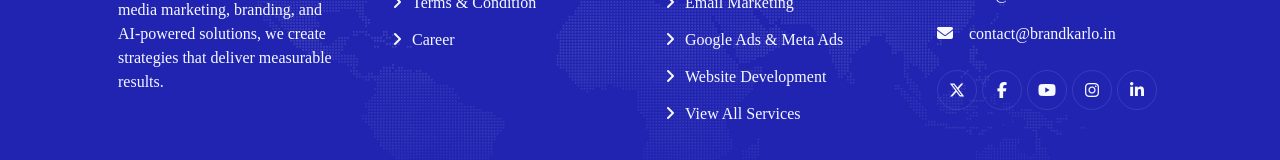
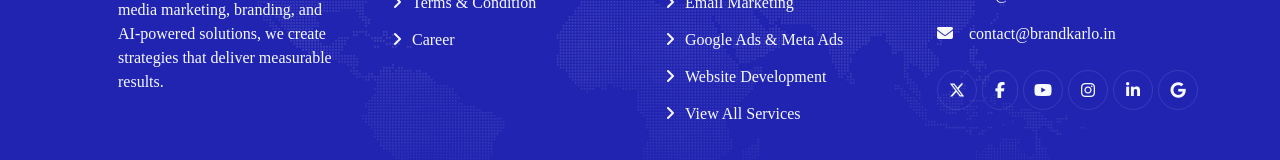
Before and after one commit to ns377792/brandkarlo-nextjs, a Next.js app: page / in a window 1280 px wide. Shown: the part 6361-6521 px from the top of the page. Built offline with nearby package versions, Linux system fonts and the light colour scheme.

Commit message:
add google busines profile at website footer

```diff
--- a/app/layout.js
+++ b/app/layout.js
@@ -80,6 +80,7 @@ export default function RootLayout({ children }) {
                 "https://www.instagram.com/brand_karlo/",
                 "https://www.linkedin.com/in/brandkarlo-in-11326327a/",
                 "https://youtube.com/@Brand_Karlo",
+                "https://share.google/jWxjIprWbC4sWoHXZ",
               ],
             }),
           }}
--- a/components/Footer.js
+++ b/components/Footer.js
@@ -46,6 +46,7 @@ export default function Footer() {
               <a className="btn btn-outline-light btn-social" href="https://youtube.com/@Brand_Karlo" target="_blank" rel="noopener noreferrer" aria-label="BrandKarlo on YouTube"><i className="fab fa-youtube"></i></a>
               <a className="btn btn-outline-light btn-social" href="https://www.instagram.com/brand_karlo/" target="_blank" rel="noopener noreferrer" aria-label="BrandKarlo on Instagram"><i className="fab fa-instagram"></i></a>
               <a className="btn btn-outline-light btn-social" href="https://www.linkedin.com/in/brandkarlo-in-11326327a/" target="_blank" rel="noopener noreferrer" aria-label="BrandKarlo on LinkedIn"><i className="fab fa-linkedin-in"></i></a>
+              <a className="btn btn-outline-light btn-social" href="https://share.google/jWxjIprWbC4sWoHXZ" target="_blank" rel="noopener noreferrer" aria-label="BrandKarlo on Google Business Profile"><i className="fab fa-google"></i></a>
             </div>
           </div>
         </div>
```
